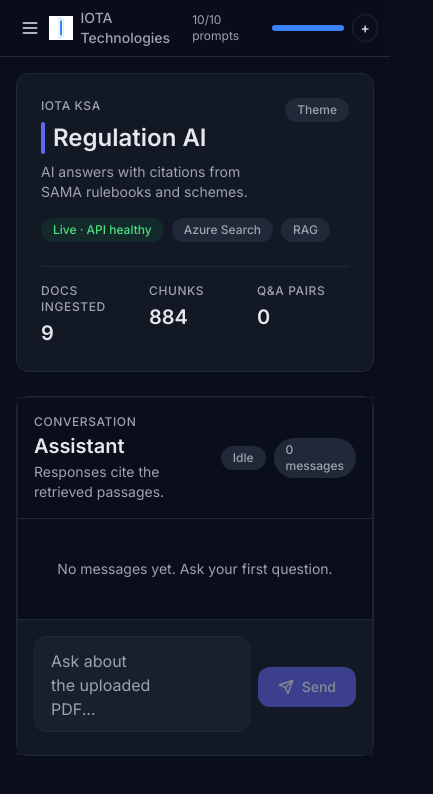
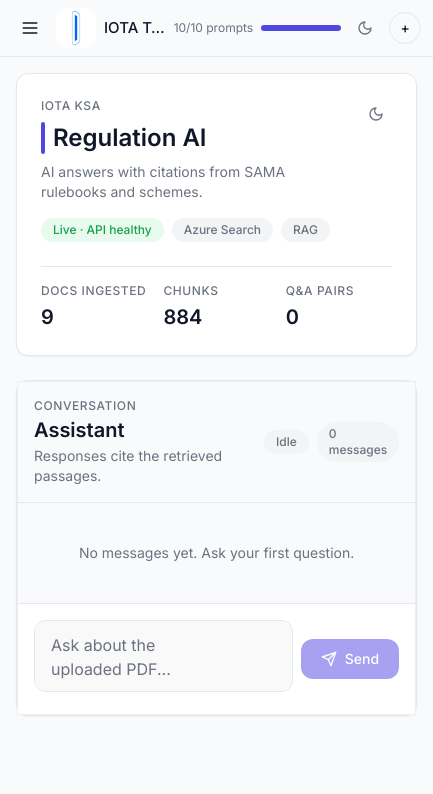
Before and after one commit to abduliota/iota, a Next.js app in the folder frontend/: page / in a window 390 px wide. Shown: the top 794 px of the page, 433 px wide, since content can reach past the window. Built offline with nearby package versions, Linux system fonts and the light colour scheme.

Commit message:
Refactor layout and enhance theme toggle functionality: Remove hardcoded dark mode class from layout, integrate ThemeToggle component into the sidebar and mobile header for improved user experience. Update PromptCounter styles for better visibility and responsiveness.

```diff
--- a/frontend/app/layout.tsx
+++ b/frontend/app/layout.tsx
@@ -15,7 +15,7 @@
   children: React.ReactNode;
 }) {
   return (
-    <html lang="en" className="dark" suppressHydrationWarning>
+    <html lang="en" suppressHydrationWarning>
       <body className={inter.className}>
         {children}
       </body>
--- a/frontend/app/page.tsx
+++ b/frontend/app/page.tsx
@@ -13,6 +13,7 @@
 import { PromptCounter } from '@/components/auth/PromptCounter';
 import { AuthModal } from '@/components/auth/AuthModal';
 import { Button } from '@/components/ui/button';
+import { ThemeToggle } from '@/components/ui/ThemeToggle';
 import { Menu } from 'lucide-react';
 
 export default function Home() {
@@ -22,10 +23,6 @@
   const [isSidebarOpen, setIsSidebarOpen] = useState(false);
   const { remainingPrompts, canSend, incrementPrompt, resetPrompts } = usePromptLimit();
   const { isAuthenticated, register, login, logout } = useFingerprintAuth();
-
-  useEffect(() => {
-    document.documentElement.classList.add('dark');
-  }, []);
 
   useEffect(() => {
     if (isAuthenticated) {
@@ -81,22 +78,26 @@
 
   return (
     <div className="flex h-screen bg-background text-foreground transition-colors duration-200">
-      {/* Prompt counter pinned to top center */}
-      <div className="hidden md:flex absolute top-4 left-1/2 -translate-x-1/2 z-30">
+      {/* Desktop: status badge + theme toggle (top center) */}
+      <div className="hidden md:flex absolute top-4 left-1/2 -translate-x-1/2 z-30 items-center gap-2">
         <PromptCounter
           remaining={remainingPrompts}
           total={10}
           isAuthenticated={isAuthenticated}
         />
+        <ThemeToggle />
       </div>
 
       {/* Desktop sidebar - ChatGPT style, 260px */}
       <aside className="hidden md:flex md:flex-col w-[260px] shrink-0 border-r border-border bg-sidebar-bg transition-[background-color] duration-200">
-        <div className="flex items-center gap-2 px-3 py-3 border-b border-border">
-          <img src="/logo.jpeg" alt="IOTA Technologies" className="h-8 w-8 rounded" />
-          <span className="text-sm font-medium text-foreground truncate">
+        <div className="flex items-center justify-between gap-2.5 px-3 py-3 border-b border-border">
+          <div className="flex min-w-0 flex-1 items-center gap-2.5">
+            <img src="/logo.jpeg" alt="IOTA Technologies" className="h-10 w-10 shrink-0 rounded-lg" />
+            <span className="truncate text-[15px] font-medium text-foreground">
               IOTA Technologies
             </span>
+          </div>
+          <ThemeToggle />
         </div>
         <ChatHistory
           selectedChatId={selectedChatId}
@@ -106,33 +107,34 @@
 
       {/* Main area */}
       <main className="flex-1 flex flex-col">
-        {/* Mobile header with menu button */}
-        <header className="flex items-center justify-between px-3 py-2 border-b border-border md:hidden bg-background/80 backdrop-blur-sm">
+        {/* Mobile header: left menu+logo+name, right badge+toggle+new chat */}
+        <header className="flex items-center justify-between gap-2 px-3 py-2 border-b border-border md:hidden bg-background/95 backdrop-blur-sm transition-colors duration-200">
+          <div className="flex min-w-0 flex-1 items-center gap-2">
             <Button
               size="icon"
               variant="ghost"
-            className="rounded-full"
+              className="h-9 w-9 shrink-0 rounded-full"
               aria-label="Open chat history"
               onClick={() => setIsSidebarOpen(true)}
             >
               <Menu className="h-5 w-5" />
             </Button>
-          <div className="flex items-center gap-2">
-            <img src="/logo.jpeg" alt="IOTA Technologies" className="h-6 w-6" />
-            <span className="text-sm font-medium text-muted-foreground">
+            <img src="/logo.jpeg" alt="IOTA Technologies" className="h-10 w-10 shrink-0 rounded-lg" />
+            <span className="truncate text-[15px] font-medium text-foreground">
               IOTA Technologies
             </span>
           </div>
-          <div className="flex items-center gap-2">
+          <div className="flex shrink-0 items-center gap-2">
             <PromptCounter
               remaining={remainingPrompts}
               total={10}
               isAuthenticated={isAuthenticated}
             />
+            <ThemeToggle />
             <Button
               size="icon"
               variant="outline"
-              className="h-7 w-7 rounded-full"
+              className="h-8 w-8 rounded-full"
               aria-label="Start new chat"
               onClick={() => setSelectedChatId(null)}
             >
--- a/frontend/components/auth/PromptCounter.tsx
+++ b/frontend/components/auth/PromptCounter.tsx
@@ -11,7 +11,7 @@
 export function PromptCounter({ remaining, total, isAuthenticated }: PromptCounterProps) {
   if (isAuthenticated) {
     return (
-      <div className="px-3 py-1 bg-green-500/20 text-green-400 rounded-full text-xs font-medium">
+      <div className="unlimited-badge px-3 py-1 rounded-full text-xs font-medium bg-green-500/20 text-green-600 dark:bg-green-500/20 dark:text-green-400 transition-colors duration-200">
         Unlimited
       </div>
     );
@@ -22,13 +22,13 @@
 
   return (
     <div className="flex items-center justify-center gap-2">
-      <div className="text-xs text-gray-400">
+      <div className="text-xs text-muted-foreground">
         {remaining}/{total} prompts
       </div>
-      <div className="w-20 h-1.5 bg-gray-800 rounded-full overflow-hidden">
+      <div className="w-20 h-1.5 rounded-full overflow-hidden bg-muted transition-colors duration-200">
         <div
           className={`h-full transition-all duration-300 ${
-            isWarning ? 'bg-red-500' : 'bg-blue-500'
+            isWarning ? 'bg-destructive' : 'bg-accent'
           }`}
           style={{ width: `${percentage}%` }}
         />
--- a/frontend/components/dashboard/SummaryCard.tsx
+++ b/frontend/components/dashboard/SummaryCard.tsx
@@ -1,22 +1,7 @@
 'use client';
 
 import React from 'react';
-
-function ThemeToggle() {
-  const toggle = () => {
-    document.documentElement.classList.toggle('dark');
-  };
-  return (
-    <button
-      type="button"
-      onClick={toggle}
-      className="rounded-full bg-muted px-3 py-1 text-xs font-medium text-muted-foreground hover:text-foreground transition-colors"
-      aria-label="Toggle light/dark mode"
-    >
-      Theme
-    </button>
-  );
-}
+import { ThemeToggle } from '@/components/ui/ThemeToggle';
 
 export function SummaryCard() {
   return (
--- /dev/null
+++ b/frontend/components/ui/ThemeToggle.tsx
@@ -0,0 +1,33 @@
+'use client';
+
+import React, { useState, useEffect } from 'react';
+import { Sun, Moon } from 'lucide-react';
+
+export function ThemeToggle() {
+  const [isDark, setIsDark] = useState(false);
+
+  useEffect(() => {
+    setIsDark(document.documentElement.classList.contains('dark'));
+  }, []);
+
+  const toggle = () => {
+    document.documentElement.classList.toggle('dark');
+    setIsDark((prev) => !prev);
+  };
+
+  return (
+    <button
+      type="button"
+      onClick={toggle}
+      aria-label="Toggle light/dark mode"
+      aria-pressed={isDark ? 'true' : 'false'}
+      className="flex h-8 w-8 shrink-0 items-center justify-center rounded-full text-muted-foreground transition-colors duration-200 hover:bg-sidebar-hover hover:text-foreground focus-visible:ring-2 focus-visible:ring-accent focus-visible:ring-offset-2 focus-visible:ring-offset-background"
+    >
+      {isDark ? (
+        <Sun className="h-4 w-4" aria-hidden />
+      ) : (
+        <Moon className="h-4 w-4" aria-hidden />
+      )}
+    </button>
+  );
+}
```
Lines whose indentation alone changed are shown as unchanged.
